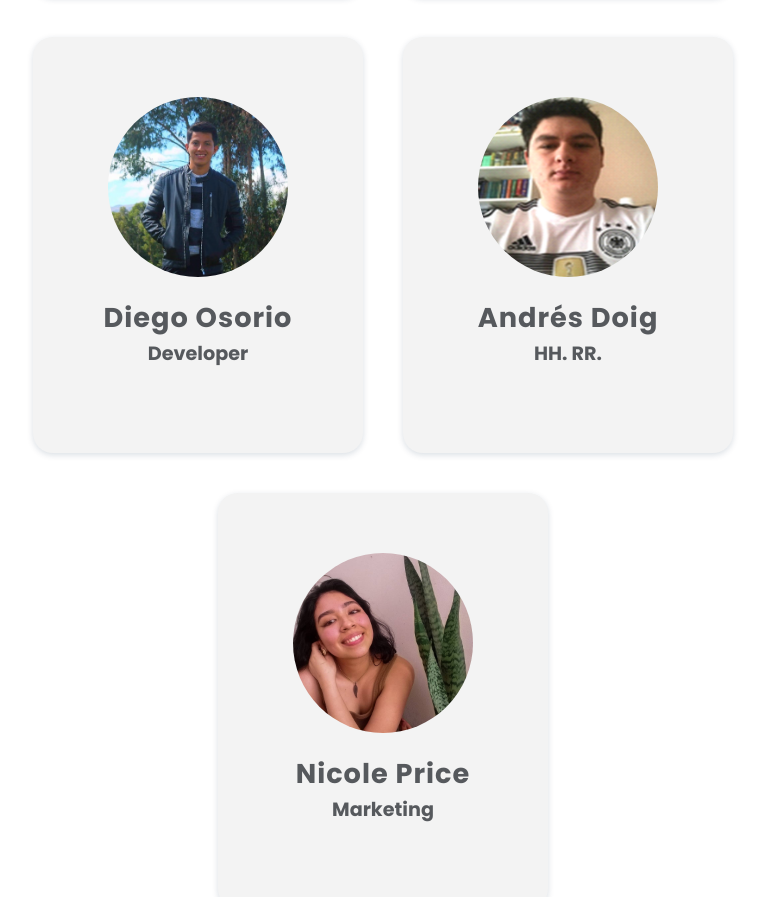
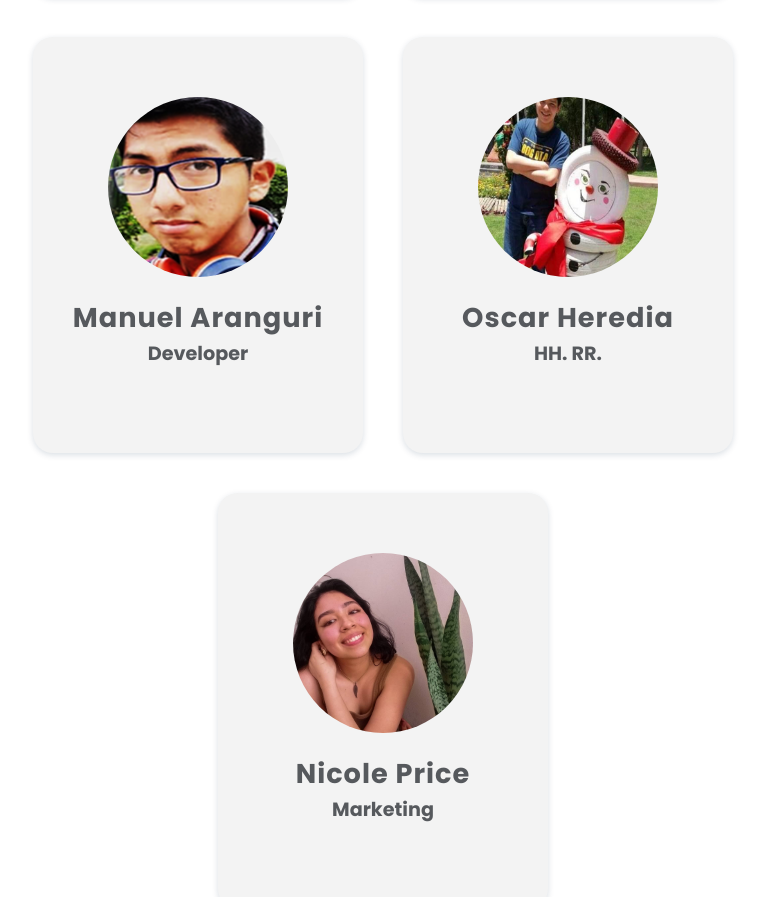
Before and after one commit to FitGroup-OpenSource/FitGroup-LandingPage, a plain HTML site: page Index.html in a window 1280 px wide. Shown: the part 2483-3380 px from the top of the page, without its empty margins (257-1022 px from the left). Drawn offline with nearby package versions, Linux system fonts and the light colour scheme.

Commit message:
Added sections
Added Sections

```diff
--- a/Index.html
+++ b/Index.html
@@ -213,10 +213,10 @@
                     <div class="card">
                         <div class="content">
                             <div class="imgBx">
-                                <img src="assets/img/diego.png" alt="diego_osorio">
+                                <img src="assets/img/Manuel.png" alt="manuel_aranguri">
                             </div>
                             <div class="contentBx">
-                                <h4>Diego Osorio</h4>
+                                <h4>Manuel Aranguri</h4>
                                 <h5>Developer</h5>
                             </div>
                             <div class="sci">
@@ -229,10 +229,10 @@
                     <div class="card">
                         <div class="content">
                             <div class="imgBx">
-                                <img src="assets/img/andres.png" alt="andres_doig">
+                                <img src="assets/img/Oscar.png" alt="oscar_heredia">
                             </div>
                             <div class="contentBx">
-                                <h4>Andrés Doig</h4>
+                                <h4>Oscar Heredia</h4>
                                 <h5>HH. RR.</h5>
                             </div>
                             <div class="sci">
```
Also changed, not shown: index.html (+4 -4 lines).
